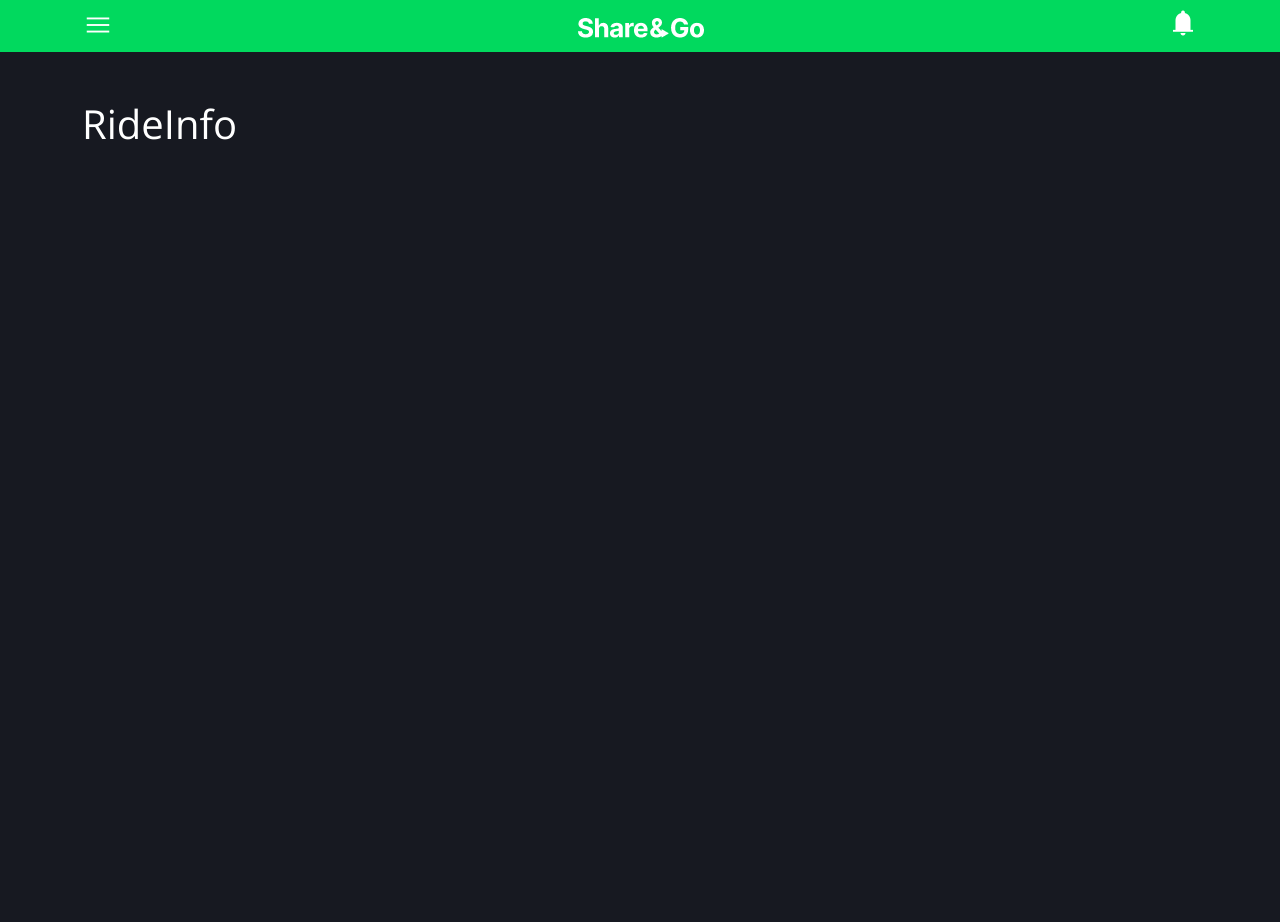
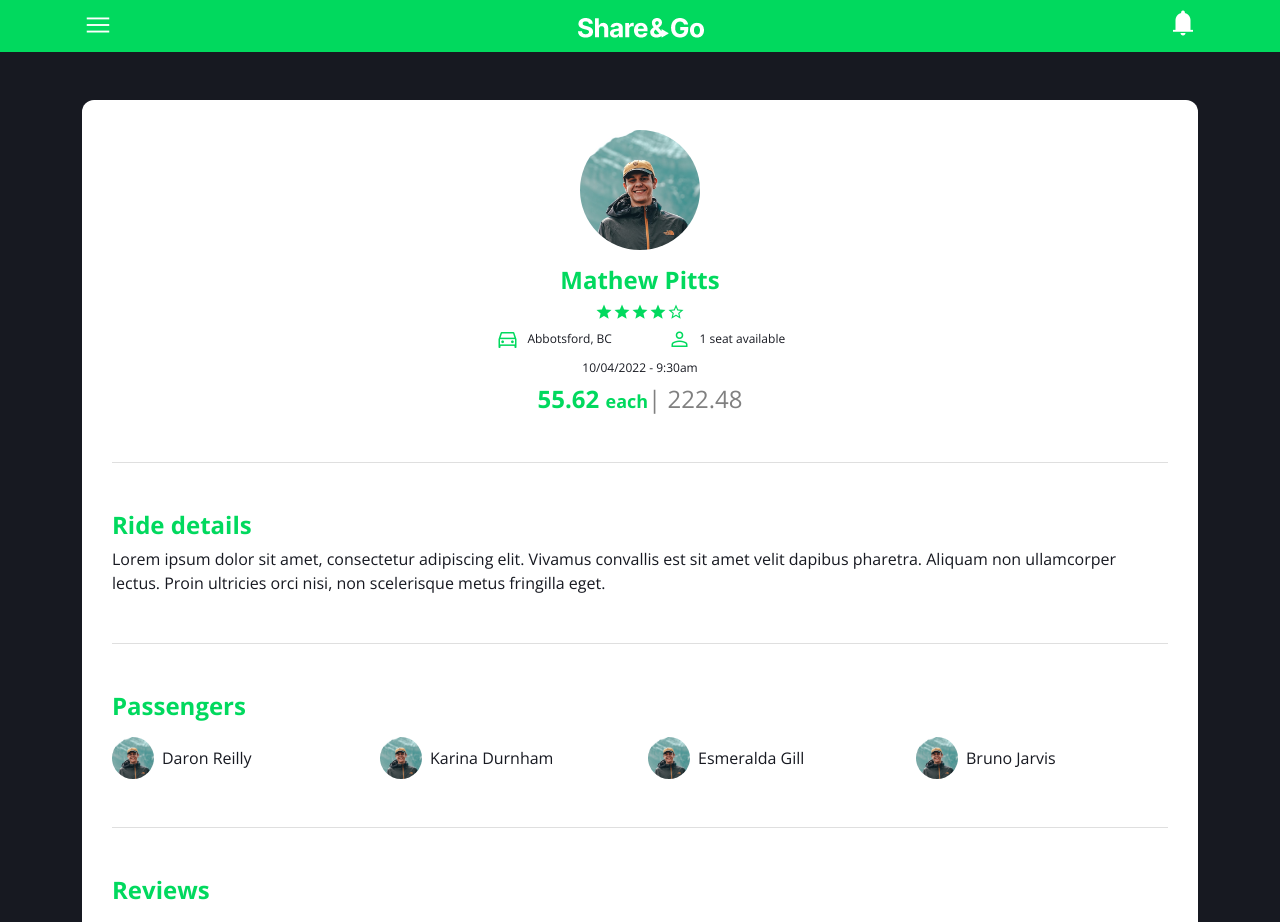
Before and after one commit to vinwatanabe/shareandgo-frontend, a React (Create React App) app: page /ride-info in a window 1280 px wide. Shown: the top 922 px of the page. Before the commit the page ends 800 px from the top, so only its background shows below. Built offline with nearby package versions, Linux system fonts and the light colour scheme.

Commit message:
Finished RideInfo page and PassengerCard, ReviewCard components

```diff
--- a/src/App.css
+++ b/src/App.css
@@ -41,6 +41,10 @@ h2.text-title {
 	font-weight: 700;
 }
 
+p.details {
+	font-size: var(--SGTextDetails);
+}
+
 input[type='text'],
 input[type='email'],
 input[type='password'],
@@ -77,3 +81,7 @@ input[type='time']::placeholder {
 .form-select option {
 	background-color: var(--SGBlack);
 }
+
+hr {
+	color: grey;
+}
--- /dev/null
+++ b/src/components/PassengerCard.js
@@ -0,0 +1,15 @@
+import React from 'react';
+import '../css/PassengerCard.css';
+
+const PassengerCard = ({ image, name }) => {
+	return (
+		<>
+			<figure className='passenger-picture'>
+				<img src={image} alt={name} />
+			</figure>
+			<p className='ms-2'>{name}</p>
+		</>
+	);
+};
+
+export default PassengerCard;
--- /dev/null
+++ b/src/components/RatingStars.js
@@ -0,0 +1,43 @@
+import React from 'react';
+import '../css/RatingStars.css';
+
+const RatingStars = ({ rating }) => {
+	let starsRating = [];
+
+	function getStars() {
+		const filledStars = Math.round(rating);
+		for (let i = 0; i < filledStars; i++) {
+			starsRating.push(1);
+		}
+
+		const outlineStars = 5 - filledStars;
+		for (let i = 0; i < outlineStars; i++) {
+			starsRating.push(0);
+		}
+	}
+
+	getStars();
+
+	return (
+		<div>
+			{starsRating.map((boolStar, index) => {
+				//return boolStar === 1 ? starFilled : starOutline;
+				if (boolStar === 1) {
+					return (
+						<i className='star' key={index}>
+							<span className='material-symbols-outlined filled'>star</span>
+						</i>
+					);
+				} else {
+					return (
+						<i className='star' key={index}>
+							<span className='material-symbols-outlined'>star</span>
+						</i>
+					);
+				}
+			})}
+		</div>
+	);
+};
+
+export default RatingStars;
--- /dev/null
+++ b/src/components/ReviewCard.js
@@ -0,0 +1,26 @@
+import React from 'react';
+import '../css/ReviewCard.css';
+import RatingStars from './RatingStars';
+
+const ReviewCard = ({ image, name, rating, comment }) => {
+	return (
+		<div>
+			<div className='d-flex align-items-center mb-2'>
+				<figure className='passenger-picture'>
+					<img src={image} alt={name} />
+				</figure>
+
+				<div className='ms-2'>
+					<p>{name}</p>
+					<RatingStars rating={rating} />
+				</div>
+			</div>
+
+			<div className='col-12'>
+				<p>{comment}</p>
+			</div>
+		</div>
+	);
+};
+
+export default ReviewCard;
--- /dev/null
+++ b/src/css/PassengerCard.css
@@ -0,0 +1,27 @@
+:root {
+	--SGGreen: #01d95e;
+	--SGDarkGreen: #1e874b;
+	--SGBlack: #171921;
+	--SGAlpha: rgba(0, 0, 0, 0);
+	--SGFont: 'Open Sans', sans-serif;
+	--SGTitleSize: 1.5em;
+	--SGTextAssetSize: 1em;
+	--SGTextSize: 1em;
+	--SGTextDetails: 0.75em;
+}
+
+.passenger-picture {
+	display: flex;
+	background-color: var(--SGGreen);
+	width: 42px;
+	height: 42px;
+	border-radius: 100%;
+	overflow: hidden;
+	justify-content: center;
+	margin: 0;
+	left: 0;
+}
+
+.passenger-picture img {
+	height: 100%;
+}
--- /dev/null
+++ b/src/css/RatingStars.css
@@ -0,0 +1,11 @@
+.star span {
+	color: var(--SGGreen);
+}
+
+.star .material-symbols-outlined {
+	font-size: 18px;
+}
+
+.star .filled {
+	font-variation-settings: 'FILL' 1, 'wght' 400, 'GRAD' 0, 'opsz' 48;
+}
--- /dev/null
+++ b/src/css/ReviewCard.css
@@ -0,0 +1,27 @@
+:root {
+	--SGGreen: #01d95e;
+	--SGDarkGreen: #1e874b;
+	--SGBlack: #171921;
+	--SGAlpha: rgba(0, 0, 0, 0);
+	--SGFont: 'Open Sans', sans-serif;
+	--SGTitleSize: 1.5em;
+	--SGTextAssetSize: 1em;
+	--SGTextSize: 1em;
+	--SGTextDetails: 0.75em;
+}
+
+.passenger-picture {
+	display: flex;
+	background-color: var(--SGGreen);
+	width: 42px;
+	height: 42px;
+	border-radius: 100%;
+	overflow: hidden;
+	justify-content: center;
+	margin: 0;
+	left: 0;
+}
+
+.passenger-picture img {
+	height: 100%;
+}
--- /dev/null
+++ b/src/css/RideInfo.css
@@ -0,0 +1,59 @@
+:root {
+	--SGGreen: #01d95e;
+	--SGDarkGreen: #1e874b;
+	--SGBlack: #171921;
+	--SGAlpha: rgba(0, 0, 0, 0);
+	--SGFont: 'Open Sans', sans-serif;
+	--SGTitleSize: 1.5em;
+	--SGTextAssetSize: 1em;
+	--SGTextSize: 1em;
+	--SGTextDetails: 0.75em;
+}
+
+.ride-info-card {
+	background-color: white;
+	border-radius: 12px;
+	color: var(--SGBlack);
+	font-size: var(--SGTextSize);
+	padding: 30px;
+}
+
+.ride-info-card p {
+	color: var(--SGBlack);
+}
+
+.details {
+	color: var(--SGBlack);
+}
+
+.driver-picture {
+	display: flex;
+	background-color: var(--SGGreen);
+	width: 120px;
+	height: 120px;
+	border-radius: 100%;
+	overflow: hidden;
+	justify-content: center;
+	margin: 0;
+}
+
+.driver-picture img {
+	height: 100%;
+}
+
+.card-icon {
+	color: var(--SGGreen);
+}
+
+.text-title span {
+	color: var(--SGGreen);
+}
+
+.text-title .small {
+	font-size: var(--SGTextDetails);
+}
+
+.text-title .total-price {
+	font-weight: 200;
+	color: grey;
+}
--- a/src/pages/RideInfo.js
+++ b/src/pages/RideInfo.js
@@ -1,9 +1,155 @@
 import React from 'react';
+import '../css/RideInfo.css';
+import DriverImage from '../images/profile-picture-mockup.jpg';
+import RatingStars from '../components/RatingStars';
+import PassengerCard from '../components/PassengerCard';
+import ReviewCard from '../components/ReviewCard';
+import ButtonPrimary from '../components/ButtonPrimary';
 
 const RideInfo = () => {
+	// Delete after implementation
+	const ride = {
+		driverName: 'Mathew Pitts',
+		evaluation: '4.2',
+		destinationLocation: 'Abbotsford, BC',
+		availableSeats: '1',
+		totalSeats: '5',
+		rideDate: '10/04/2022',
+		rideTime: '9:30am',
+		rideTotalPrice: '222.48',
+		rideDetails:
+			'Lorem ipsum dolor sit amet, consectetur adipiscing elit. Vivamus convallis est sit amet velit dapibus pharetra. Aliquam non ullamcorper lectus. Proin ultricies orci nisi, non scelerisque metus fringilla eget.',
+		passengers: [
+			'Daron Reilly',
+			'Karina Durnham',
+			'Esmeralda Gill',
+			'Bruno Jarvis',
+		],
+		reviews: {
+			passenger: [
+				{
+					name: 'Daron Reilly',
+					rating: '3',
+					comment:
+						'Lorem ipsum dolor sit amet, consectetur adipiscing elit. Vivamus convallis est sit.',
+				},
+				{
+					name: 'Cara Moon',
+					rating: '4',
+					comment:
+						'Lorem ipsum dolor sit amet, consectetur adipiscing elit. Vivamus convallis est sit.',
+				},
+				{
+					name: 'Robert Deniro',
+					rating: '2',
+					comment:
+						'Lorem ipsum dolor sit amet, consectetur adipiscing elit. Vivamus convallis est sit.',
+				},
+				{
+					name: 'Sylverster Stalone',
+					rating: '4',
+					comment:
+						'Lorem ipsum dolor sit amet, consectetur adipiscing elit. Vivamus convallis est sit.',
+				},
+			],
+		},
+	};
+
 	return (
 		<>
-			<h1>RideInfo</h1>
+			<div className='ride-info-card col-12'>
+				<div className='driver-info text-center'>
+					<figure className='driver-picture mx-auto mb-3'>
+						<img src={DriverImage} alt={ride.driverName} />
+					</figure>
+
+					<h2 className='text-title'>{ride.driverName}</h2>
+
+					<div className='rating'>
+						<RatingStars rating={ride.evaluation} />
+					</div>
+
+					<div className='row row-cols-1 row-cols-md-2 col-12 col-md-6 col-lg-4 mx-auto mb-2'>
+						<div className='destination d-flex align-items-center justify-content-center'>
+							<span className='material-symbols-outlined card-icon me-2'>
+								directions_car
+							</span>
+							<p className='details'>{ride.destinationLocation}</p>
+						</div>
+						<div className='seats-available d-flex align-items-center justify-content-center'>
+							<span className='material-symbols-outlined card-icon me-2'>
+								person
+							</span>
+							<p className='details'>{ride.availableSeats} seat available</p>
+						</div>
+					</div>
+					<div className='col-12 mb-2'>
+						<p className='details'>
+							{ride.rideDate} - {ride.rideTime}
+						</p>
+					</div>
+					<div className='col-12'>
+						<h2 className='text-title'>
+							{ride.rideTotalPrice / (ride.totalSeats - ride.availableSeats)}{' '}
+							<span className='small'>each</span>
+							<span className='total-price'>| {ride.rideTotalPrice}</span>
+						</h2>
+					</div>
+				</div>
+
+				<hr className='mt-5 mb-5' />
+
+				<div>
+					<h2 className='text-title'>Ride details</h2>
+					<p>{ride.rideDetails}</p>
+				</div>
+
+				<hr className='mt-5 mb-5' />
+
+				<div>
+					<h2 className='text-title mb-3'>Passengers</h2>
+
+					<div className='passenger d-flex row row-cols-1 row-cols-sm-2 row-cols-md-3 row-cols-lg-4 g-3'>
+						{ride.passengers.map((passenger, index) => {
+							return (
+								<div className='d-flex align-items-center' key={index}>
+									<PassengerCard image={DriverImage} name={passenger} />
+								</div>
+							);
+						})}
+					</div>
+				</div>
+
+				<hr className='mt-5 mb-5' />
+
+				<div>
+					<h2 className='text-title mb-3'>Reviews</h2>
+
+					<div className='passenger d-flex row row-cols-1 row-cols-md-2 row-cols-lg-3 g-4'>
+						{ride.reviews.passenger.map((passenger, index) => {
+							return (
+								<div key={index}>
+									<ReviewCard
+										image={DriverImage}
+										name={passenger.name}
+										rating={passenger.rating}
+										comment={passenger.comment}
+									/>
+								</div>
+							);
+						})}
+					</div>
+				</div>
+
+				<hr className='mt-5 mb-5' />
+
+				<ButtonPrimary
+					text='Request Ride'
+					className='col-8 col-xs-10 col-sm-6 col-md-4 col-lg-3 mx-auto d-block'
+					link='/ride-status'
+					clickAction=''
+				/>
+			</div>
 		</>
 	);
 };
```
